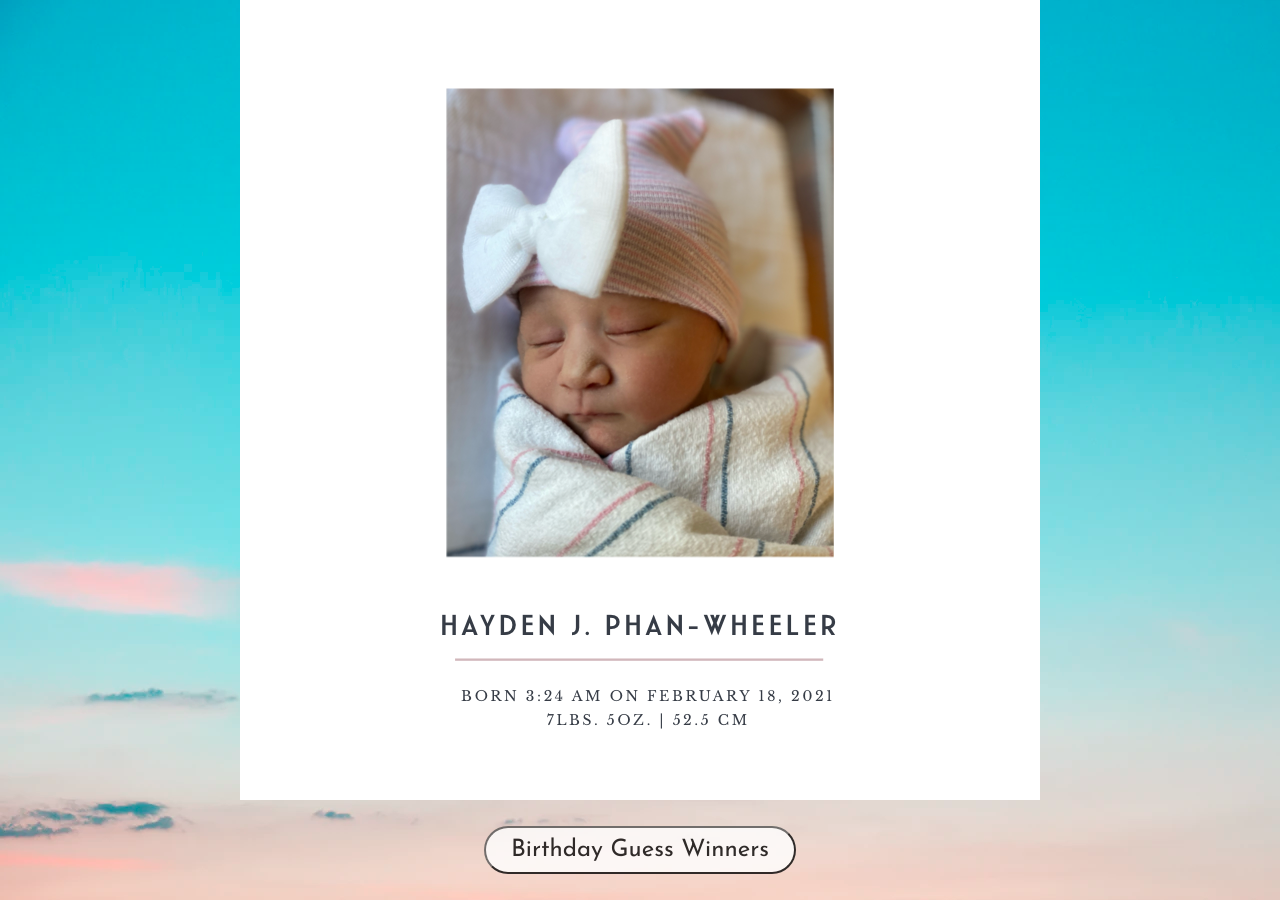
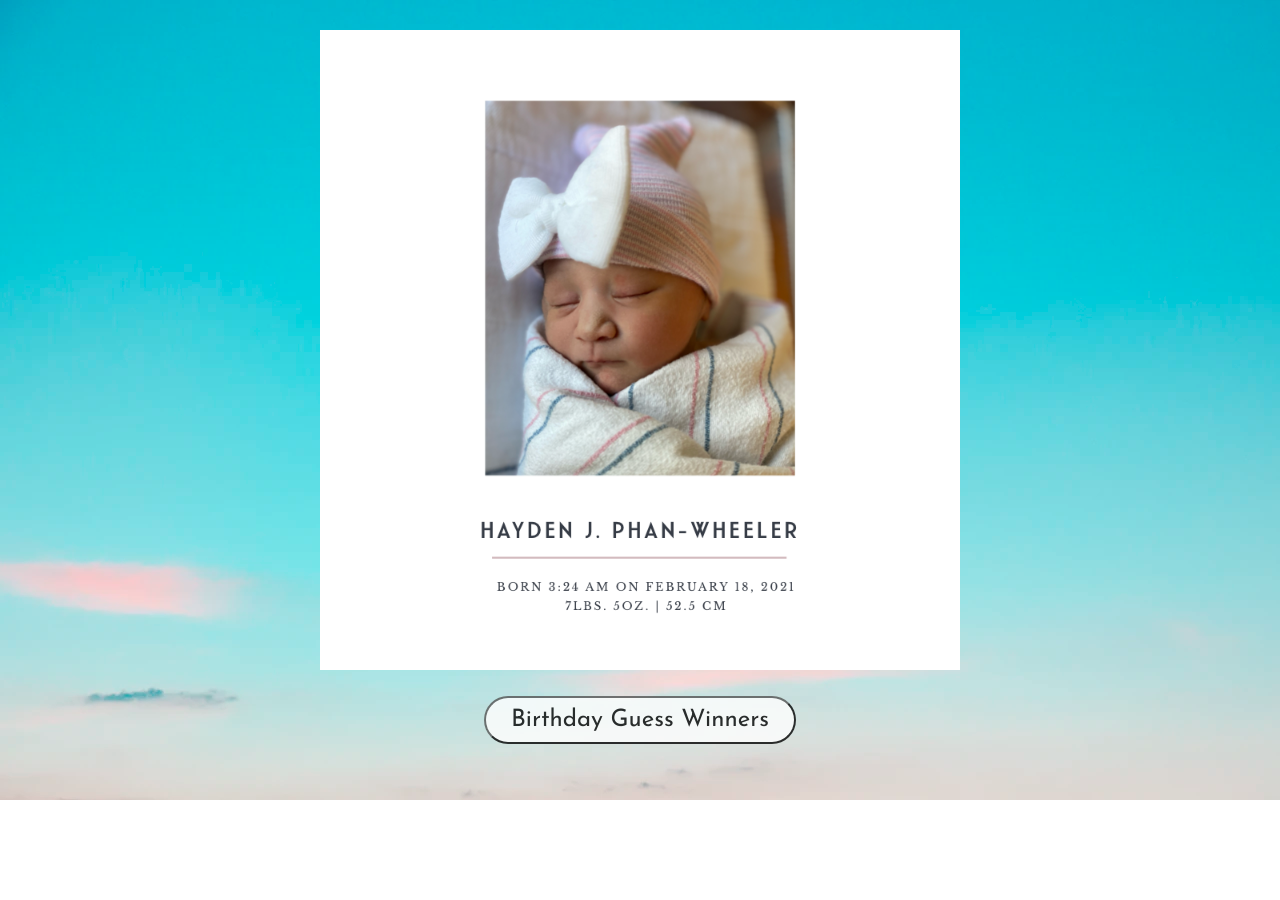
Before and after one commit to beckyphan/bpw-frontend, a React (Create React App) app: page /#/ in a window 1280 px wide. After the commit the page ends 800 px from the top, so only its background shows below. Built offline with nearby package versions, Linux system fonts and the light colour scheme.

Commit message:
adjust image width

```diff
--- a/src/App.css
+++ b/src/App.css
@@ -53,6 +53,10 @@
 
 .Footer:hover {
   opacity: 0.75;
+}
+
+img {
+  width: 50%;
 }
 
 a {
```
